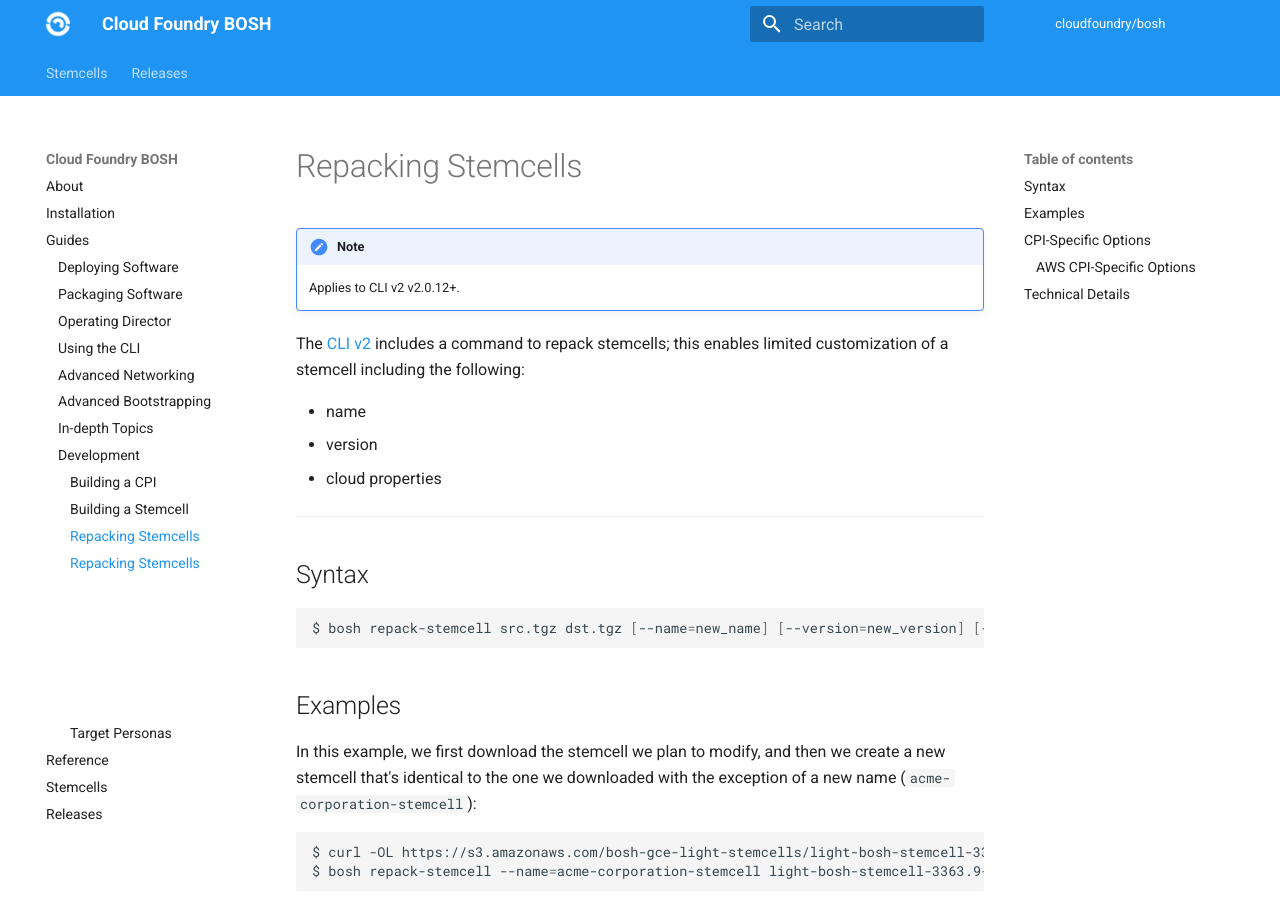
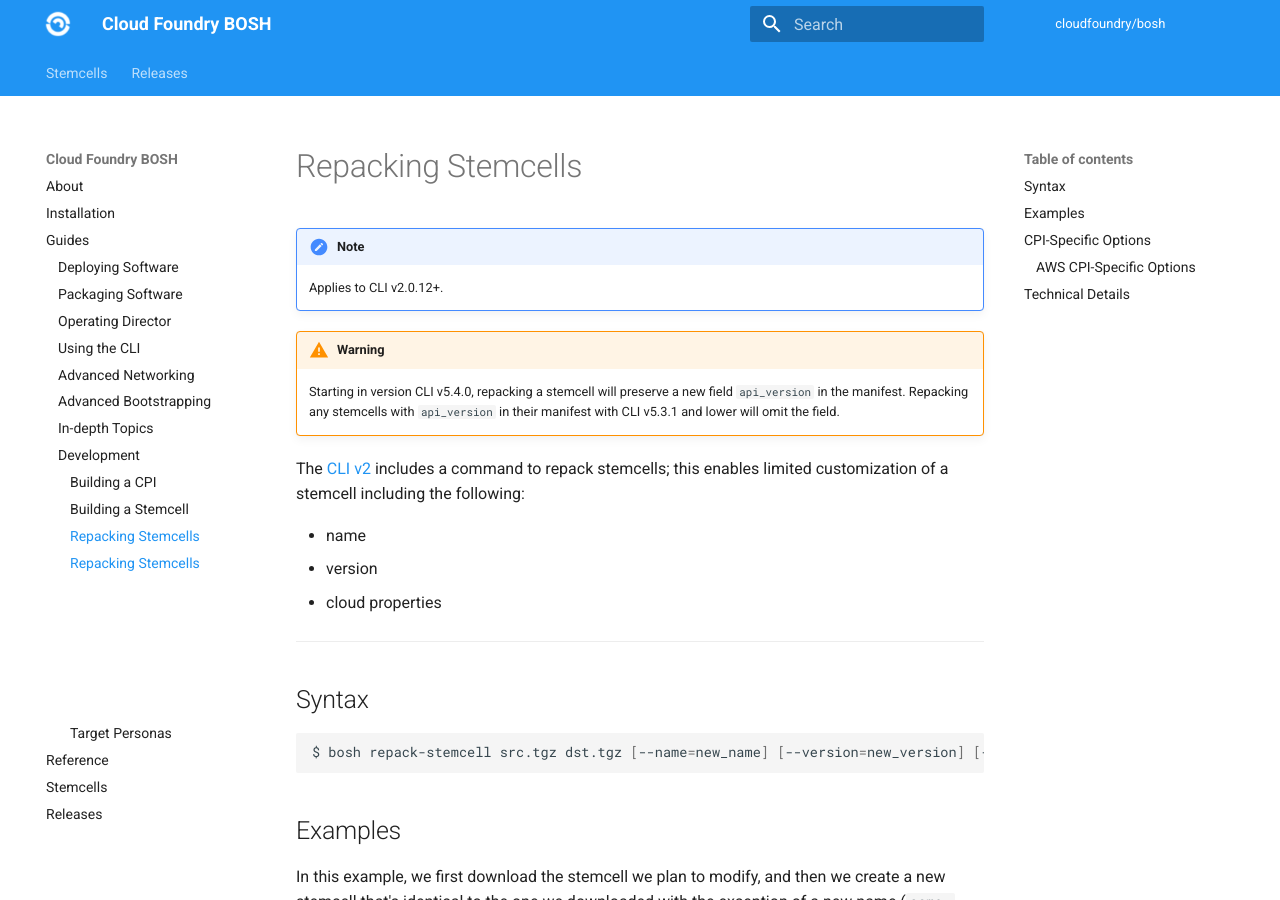
Before and after one commit to cloudfoundry/docs-bosh, an MkDocs documentation site: the page built from content/repack-stemcell.md, in a window 1280 px wide and 900 px high. Built offline with MkDocs 1.6.1 and Material for MkDocs 9.7.7, drawn with Linux system fonts in a browser that asks for light colours; old or Windows-style settings are respelled for this version of MkDocs.

Commit message:
Add warnings for CLI repack-stemcell
- prior to 5.4.0 api_version will be stripped

[#160941635](https://www.pivotaltracker.com/story/show/160941635)

```diff
--- a/content/repack-stemcell.md
+++ b/content/repack-stemcell.md
@@ -1,5 +1,8 @@
 !!! note
-    Applies to CLI v2 v2.0.12+.
+    Applies to CLI v2.0.12+.
+
+!!! warning
+    Starting in version CLI v5.4.0, repacking a stemcell will preserve a new field `api_version` in the manifest. Repacking any stemcells with `api_version` in their manifest with CLI v5.3.1 and lower will omit the field.
 
 The [CLI v2](cli-v2.md) includes a command to repack stemcells; this enables limited customization of a stemcell including the following:
 
```
Also changed, not shown: content/cli-v2.md (+3 -0 lines).
